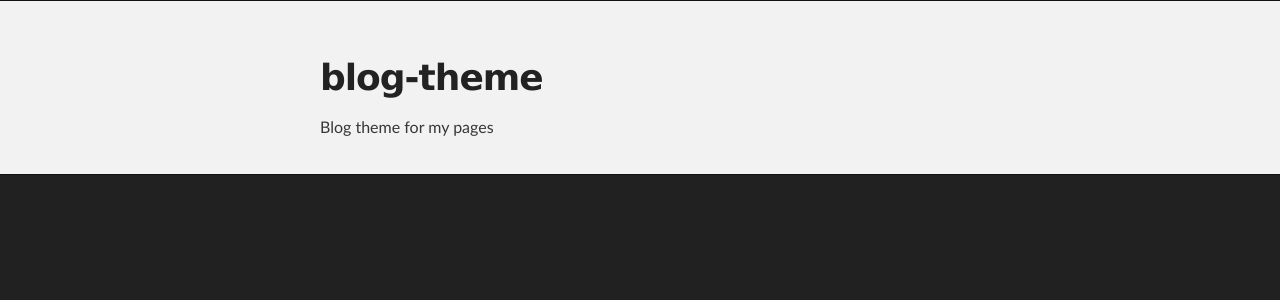
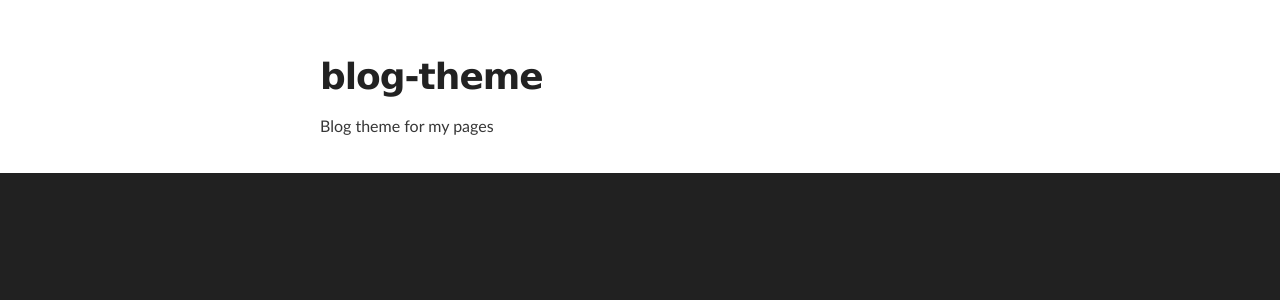
Before and after one commit to TheBojda/blog-theme, a Jekyll site: the page built from README.md, in a window 1280 px wide. Shown: the top 300 px of the page. Built offline with Jekyll 4.4.1, drawn with Linux system fonts in a browser that asks for light colours; our own code applies the rules of GitHub Pages for plain Markdown files.

Commit message:
borders, bg

```diff
--- a/assets/css/style.css
+++ b/assets/css/style.css
@@ -349,9 +349,7 @@ Full-Width Styles
 }
 
 #main_content_wrap {
-  background: #f2f2f2;
-  border-top: 1px solid #111;
-  border-bottom: 1px solid #111;
+  background: #ffffff;
 }
 
 #main_content {
```
